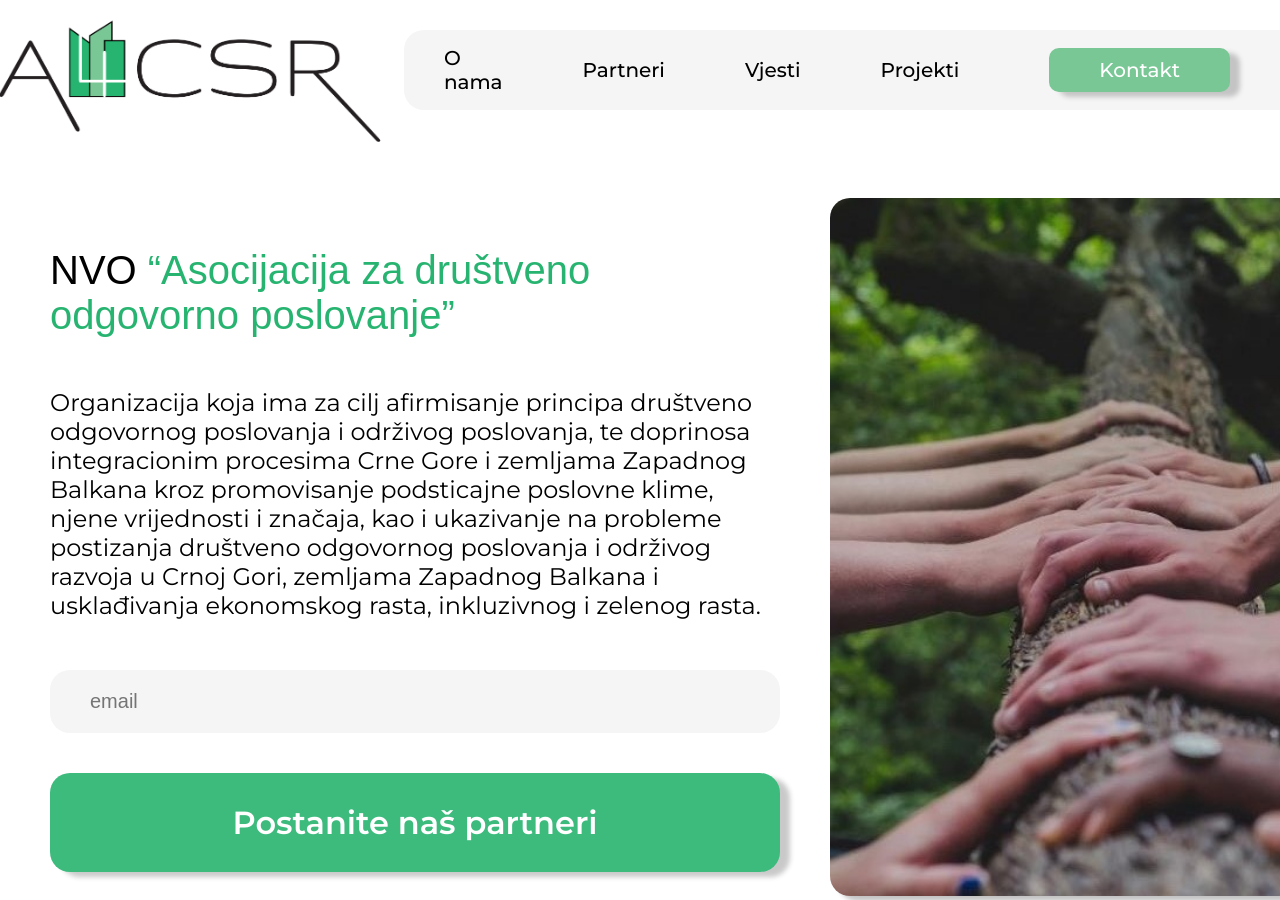
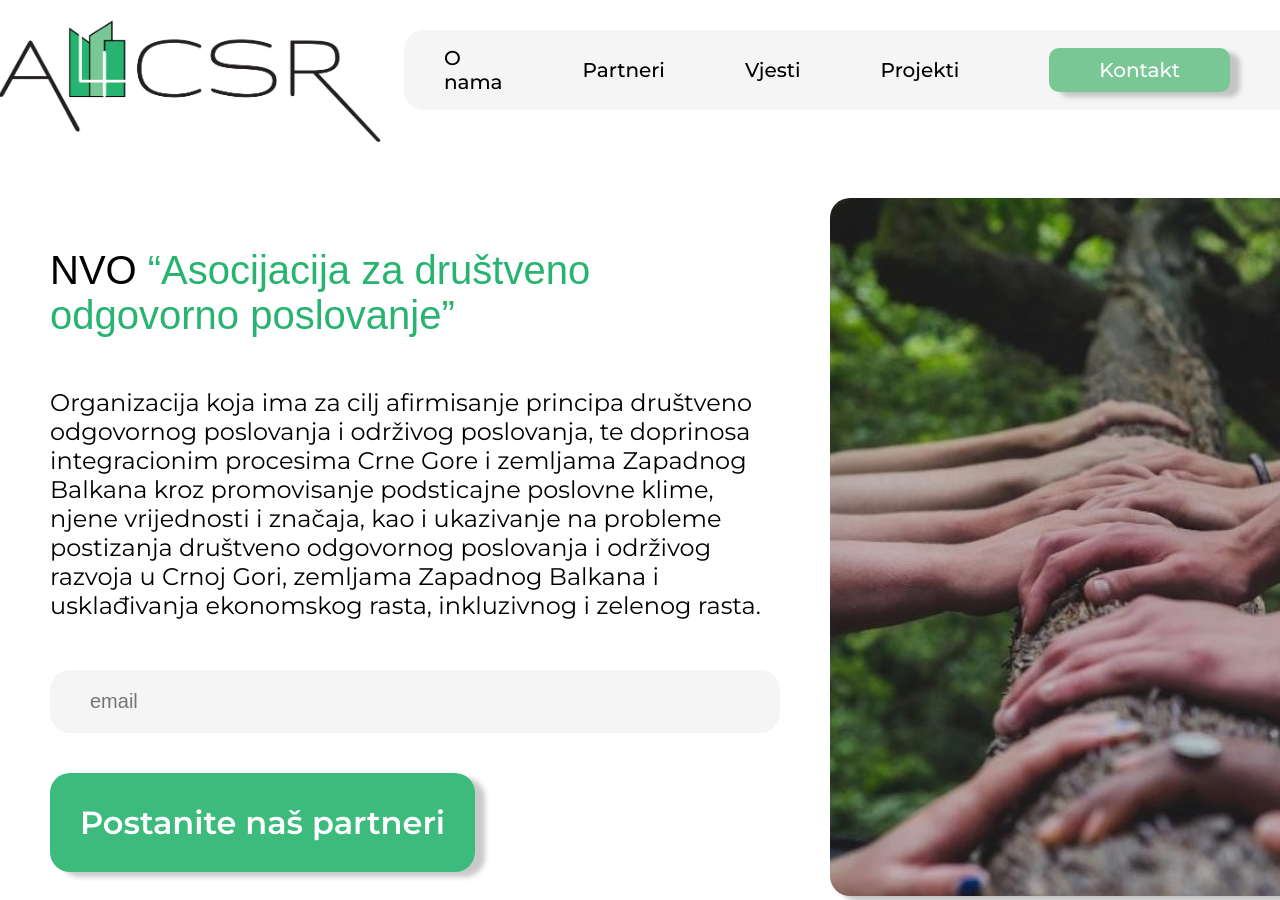
Before and after one commit to mmarakesh/a4csr, a React (Create React App) app: page / in a window 1280 px wide. Shown: the top 900 px of the page. Built offline with nearby package versions, Linux system fonts and the light colour scheme; a web font is replaced by a local one.

Commit message:
formspree

```diff
--- a/package.json
+++ b/package.json
@@ -3,6 +3,7 @@
   "version": "0.1.0",
   "private": true,
   "dependencies": {
+    "@formspree/react": "^2.5.1",
     "@testing-library/jest-dom": "^5.17.0",
     "@testing-library/react": "^13.4.0",
     "@testing-library/user-event": "^13.5.0",
--- a/src/Components/Onama/Formspree.js
+++ b/src/Components/Onama/Formspree.js
@@ -1,14 +1,35 @@
 import './Formspree.css';
+import React from 'react';
+import { useForm, ValidationError } from '@formspree/react';
 
-function Formspree() {
-    return(
-    <div className='formspree'>
-    <form>
-        <input className='formspree-input' type='email' placeholder='email'/>
+function ContactForm() {
+    const [state, handleSubmit] = useForm("xjvnoeeo");
+    if (state.succeeded) {
+        return <p>Thanks for joining!</p>;
+    }
+    return (
+        <form onSubmit={handleSubmit}>
+        <input
+        id="email"
+        className='formspree-input'
+        type="email"
+        name="email"
+        placeholder='email'
+        />
+        <ValidationError
+        prefix="Email"
+        field="email"
+        errors={state.errors}
+        />
+        <ValidationError
+        prefix="Message"
+        field="message"
+        errors={state.errors}
+        />
+        <button className='formspree-btn' type="submit" disabled={state.submitting}>
+        Postanite naš partneri
+        </button>
     </form>
-        <button className='formspree-btn'>Postanite naš partneri</button>
-    </div>
-    )
+    );
 }
-
-export default Formspree;
+export default ContactForm;
--- a/src/Components/Onama/Onama.js
+++ b/src/Components/Onama/Onama.js
@@ -1,4 +1,4 @@
-import Formspree from './Formspree';
+import ContactForm from './Formspree'
 import image from './imageHands.jpg'
 import './Onama.css'
 function Onama() {
@@ -7,7 +7,7 @@ function Onama() {
     <div className='box-onama-text'>
         <h1 className='onama-header'>NVO <span className='green-header'>“Asocijacija za društveno odgovorno poslovanje”</span></h1>
         <span className='onama-text'> Organizacija koja ima za cilj afirmisanje principa društveno odgovornog poslovanja i održivog poslovanja, te doprinosa integracionim procesima Crne Gore i zemljama Zapadnog Balkana kroz promovisanje podsticajne poslovne klime, njene vrijednosti i značaja, kao i ukazivanje na probleme postizanja društveno odgovornog poslovanja i održivog razvoja u Crnoj Gori, zemljama Zapadnog Balkana i usklađivanja ekonomskog rasta, inkluzivnog i zelenog rasta.</span>
-        <Formspree/>
+        <ContactForm/>
     </div>
     <div>
     <img src={image} className='image-hands' alt='imageHands'/>
```
Also changed, not shown: 1 other file (tests, documents, lock files or other folders).
